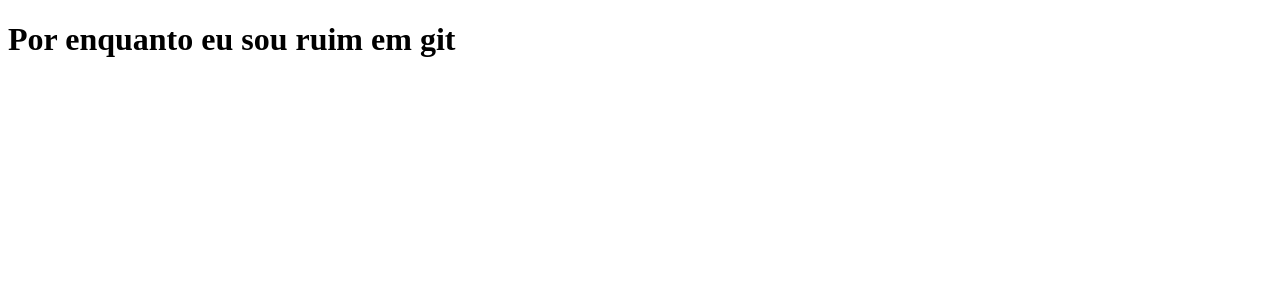
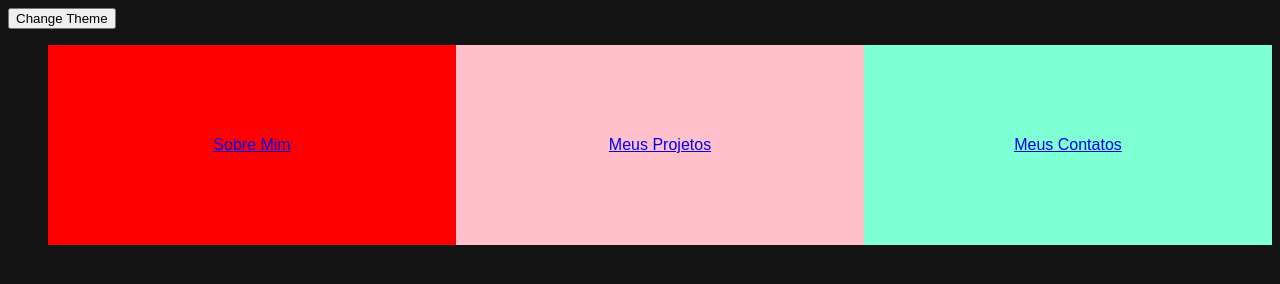
Before and after one commit to Inacio727/meu_primeiro_git, a plain HTML site: page index.html in a window 1280 px wide. Drawn offline with Linux system fonts and the light colour scheme.

Commit message:
inicio de criar os blocos

```diff
--- /dev/null
+++ b/assets/css/_blocos.scss
@@ -0,0 +1,23 @@
+ul.blocos {
+    display: flex;
+    justify-content: space-around;
+
+    list-style: none;
+    li {
+        display: flex;
+        flex: 1;
+        align-items: center;
+        justify-content: center;
+        min-height: 200px;
+
+        &:nth-child(1) {
+            background-color: red;
+        }
+        &:nth-child(2) {
+            background-color: pink;
+        }
+        &:nth-child(3) {
+            background-color: aquamarine;
+        }
+    }
+}
--- a/assets/css/_layout.scss
+++ b/assets/css/_layout.scss
@@ -0,0 +1,9 @@
+body{
+    font-family: $font;
+    transition: all 0.5s;
+
+    &.dark {
+        background-color: $cor-primaria;
+        color: $cor-secundaria;
+    }
+}
--- a/assets/css/_menu.scss
+++ b/assets/css/_menu.scss
@@ -0,0 +1,5 @@
+.menu {
+    display: flex;
+    justify-content: space-around;
+    list-style: none;
+}
--- a/assets/css/_variables.scss
+++ b/assets/css/_variables.scss
@@ -0,0 +1,3 @@
+$font: sans-serif;
+$cor-primaria: rgb(19, 19, 19);
+$cor-secundaria: rgb(236, 236, 236);
--- a/assets/css/styles.scss
+++ b/assets/css/styles.scss
@@ -2,3 +2,4 @@
 @import 'mixins';
 @import 'menu';
 @import 'layout';
+@import 'blocos';
--- a/assets/js/script.js
+++ b/assets/js/script.js
@@ -0,0 +1,13 @@
+console.log("Carregamos o script.js");
+
+function mudarTema() {
+    console.log("We've called 'mudar tema' ");
+
+    var body = document.body;
+
+    if(body.classList.contains("dark")) {
+        body.classList.remove("dark");
+    } else {
+        body.classList.add("dark");
+    }
+}
--- a/index.html
+++ b/index.html
@@ -5,12 +5,22 @@
     <meta charset="UTF-8">
     <meta name="viewport" content="width=device-width, initial-scale=1.0">
     <title>Titulo Simples</title>
+    <link rel="stylesheet" href="assets/css/styles.css">
+    <script src="assets/js/script.js"></script>
 </head>
 
-<body>
+<body class="dark">
 
-    <h1>Por enquanto eu sou ruim em git</h1>
-
+    <button name="tema" onclick="mudarTema();">Change Theme</button>
+    <header>
+        <nav>
+            <ul class="menu blocos">
+                <li><a href="#sobre">Sobre Mim</a></li>
+                <li><a href="#projetos">Meus Projetos</a></li>
+                <li><a href="#contatos">Meus Contatos</a></li>
+            </ul>
+        </nav>
+    </header>
 </body>
 
 </html>
```
Also changed, not shown: assets/css/styles.css, 1 other file.
